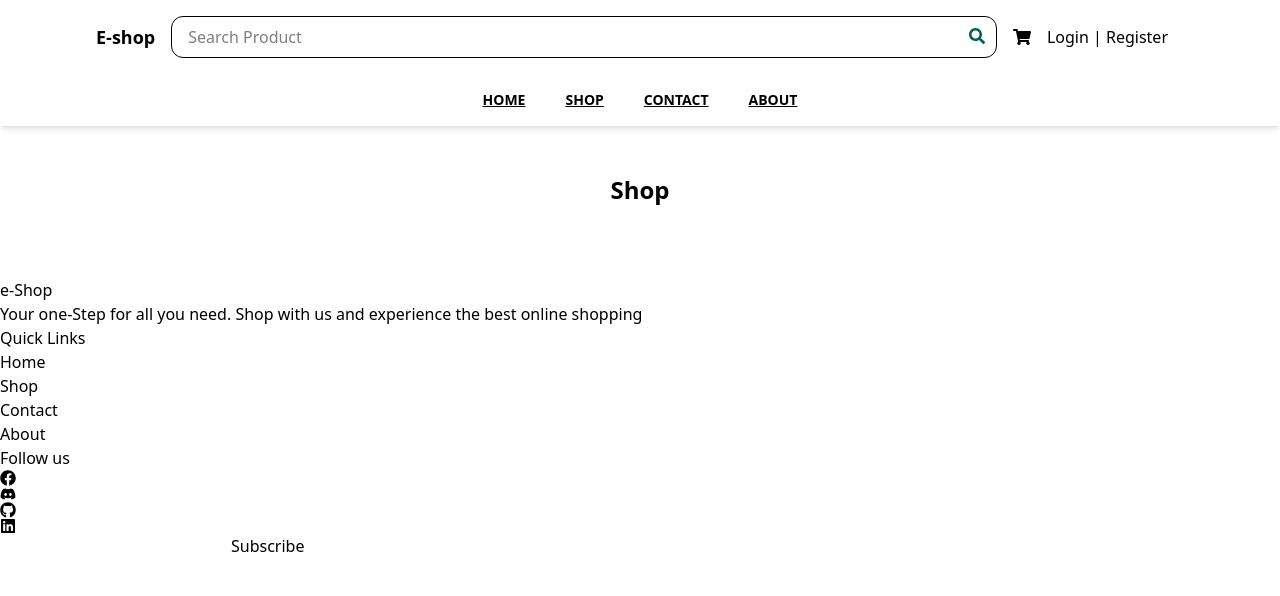
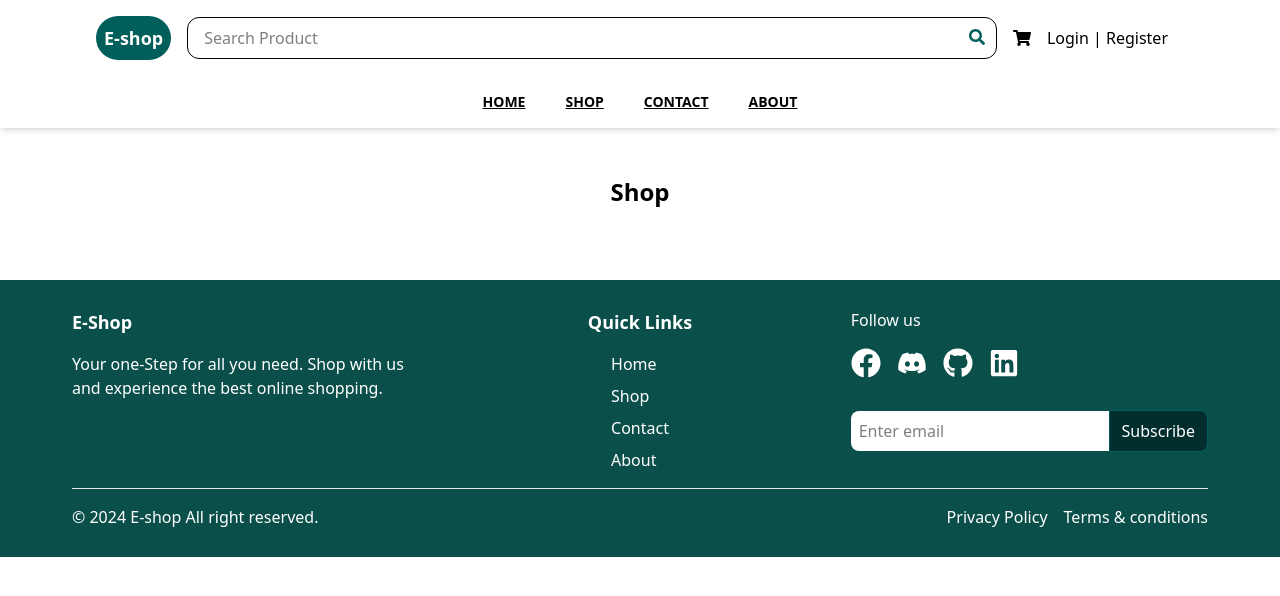
Before and after one commit to aliarif2050/e_shop_website, a React (Vite) app: page /e_shop_website/shop in a window 1280 px wide. Shown: the top 596 px of the page. Built offline with nearby package versions, Linux system fonts and the light colour scheme.

Commit message:
Added Cart, Cart page and Shop page

```diff
--- a/package.json
+++ b/package.json
@@ -20,7 +20,8 @@
     "react-dom": "^19.1.0",
     "react-icons": "^5.5.0",
     "react-redux": "^9.2.0",
-    "react-router-dom": "^7.7.1"
+    "react-router-dom": "^7.7.1",
+    "react-toastify": "^11.0.5"
   },
   "devDependencies": {
     "@eslint/js": "^9.30.1",
--- a/src/App.jsx
+++ b/src/App.jsx
@@ -1,7 +1,8 @@
 import { BrowserRouter, Routes, Route } from "react-router-dom"
 import Navbar from "./components/Navbar"
-import Footer from "./components/footer"
+import Footer from "./components/Footer"
 import Shop from "./pages/Shop"
+import Cart from "./pages/Cart"
 import Home from "./pages/home"
 
 function App() {
@@ -13,6 +14,8 @@ function App() {
       <Routes>
          <Route path="/" element={<Home/>}></Route>
          <Route path="/shop" element={<Shop/>}> </Route>
+         <Route path="/cart" element={<Cart/>}> </Route>
+
 
       </Routes>
     <Footer/>
--- a/src/components/Footer.jsx
+++ b/src/components/Footer.jsx
@@ -5,43 +5,53 @@ import { Link } from 'react-router-dom'
 
 const Footer = () => {
   return (
-    <footer>
-      <div>
-        <div>
-          <h3>e-Shop</h3>
-          <p>
-            Your one-Step for all you need. Shop with us and experience the best online shopping
+    <footer className='bg-teal-900 text-white py-7 px-4 md:px-16 lg:px-18'>
+      <div className='conatainer mx-auto grid grid-cols-1 md:grid-cols-3 gap-8'>
+        <div >
+          <h3 className='text-lg font-bold'>E-Shop</h3>
+          <p className='mt-4'>
+            Your one-Step for all you need. Shop with us and experience the best online shopping.
           </p>
         </div>
-        <div>
-          <h4>Quick Links</h4>
-          <ul>
+        <div className='flex flex-col md:items-center'>
+          <h4 className='text-lg font-semibold'>Quick Links</h4>
+          <ul className='mt-4 space-y-2'>
             <li>
-              <Link>Home</Link>
+              <Link to="/" className='hover:underline'>Home</Link>
             </li>
             <li>
-              <Link>Shop</Link>
+              <Link to="/shop" className='hover:underline'>Shop</Link>
             </li>
             <li>
-              <Link>Contact</Link>
+              <Link to="/contact" className='hover:underline'>Contact</Link>
             </li>
             <li>
-              <Link>About</Link>
+              <Link to="/about" className='hover:underline'>About</Link>
             </li>
           </ul>
         </div>
         <div>
           <h4>Follow us</h4>
-          <div>
-            <a href=""><FaFacebook/></a>
-            <a href=""><FaDiscord/></a>
-            <a href=""><FaGithub/></a>
-            <a href=""><FaLinkedin/></a>
-           </div>
-           <form>
-            <input type="email" />
-            <button>Subscribe</button>
-           </form>
+          <div className='flex space-x-4 mt-4'>
+            <a href="" className='hover:text-gray-400 text-3xl'><FaFacebook /></a>
+            <a href="" className='hover:text-gray-400 text-3xl'><FaDiscord /></a>
+            <a href="" className='hover:text-gray-400 text-3xl'><FaGithub /></a>
+            <a href="" className='hover:text-gray-400 text-3xl'><FaLinkedin /></a>
+          </div>
+          <form className='flex items-center justify-center mt-8'>
+            <input type="email" placeholder='Enter email' className='w-full p-2 rounded-l-lg text-black bg-white border-teal-800' />
+            <button className='bg-teal-950 text-white px-3 py-2 rounded-r-lg
+            border border-teal-800'>Subscribe</button>
+          </form>
+        </div>
+      </div>
+      <div className='mt-4 border-t border-gray-200 pt-4'>
+        <div className='container mx-auto flex flex-col md:flex-row justify-between items-center'>
+          <p>&copy; 2024 E-shop All right reserved.</p>
+          <div className='flex space-x-4 mt-4 md:mt-0'>
+            <a href="" className='hover:underline'>Privacy Policy</a>
+            <a href="" className='hover:underline'>Terms & conditions</a>
+          </div>
         </div>
       </div>
     </footer>
--- a/src/components/Navbar.jsx
+++ b/src/components/Navbar.jsx
@@ -1,12 +1,14 @@
 import React from 'react'
 import { FaSearch, FaShoppingCart, FaUser } from 'react-icons/fa'
+import { useSelector } from 'react-redux'
 import { Link } from 'react-router-dom'
 
 const Navbar = () => {
+    const products = useSelector(state => state.cart.products)
     return (
         <nav className='bg-white shadow-md'>
             <div className='container mx-auto px-4 md:px-16 lg:px-24 py-4 flex justify-between items-center'>
-                <div className='text-lg font-bold'>
+                <div className=' p-2 text-lg font-bold bg-teal-800 text-white rounded-3xl'>
                     <Link to="/">E-shop</Link>
                 </div>
                 <div className='relative flex-1 mx-4'>
@@ -17,7 +19,13 @@ const Navbar = () => {
                     </form>
                 </div>
                 <div className='flex items-center space-x-4'>
-                    <Link to='/cart'><FaShoppingCart className='text-lg ' /></Link>
+                    <Link to='/cart' className='relative'><FaShoppingCart className='text-lg ' />
+                    {products.length>0 && (
+                        <span className=' absolute top-0 text-xs w-4 left-3 bg-teal-800 rounded-full flex justify-center items-center text-white'>
+                            {products.length}
+                        </span>
+                    )}
+                    </Link>
                     <button className='hidden md:block'>
                         Login | Register
                     </button>
--- a/src/components/productcard.jsx
+++ b/src/components/productcard.jsx
@@ -1,7 +1,18 @@
 import React from 'react'
 import { FaStar } from 'react-icons/fa'
+import { useDispatch } from 'react-redux'
+import { addToCart } from '../redux/cartSlice'
+
 
 const Productcard = ({product}) => {
+  const dispatch = useDispatch()
+   const handleAddToCart = (e, product)=>{
+    e.stopPropagation()
+    e.preventDefault()
+    dispatch(addToCart(product))
+  alert("Product added successfully")
+
+   }
   return (
     <div className='bg-white p-4 shadow rounded relative border
     transform transition-trasform duration-300 hover:scale-105'>
@@ -18,7 +29,8 @@ const Productcard = ({product}) => {
         </div>
          <div
         className='absolute bottom-1 right-1 flex items-center justify-center w-8 h-8 bg-teal-800
-        group text-white text-sm rounded-full hover:w-19 hover:bg-teal-800 transition-all cursor-pointer'>
+        group text-white text-sm rounded-full hover:w-19 hover:bg-teal-800 transition-all cursor-pointer overflow-visible'
+        onClick={(e) => handleAddToCart(e ,product)}>
             <span className='group-hover:hidden'>+</span>
             <span className='hidden group-hover:block'>Add to cart</span>
         </div>
--- /dev/null
+++ b/src/pages/Cart.jsx
@@ -0,0 +1,81 @@
+import React, { useState } from 'react'
+import { useSelector } from 'react-redux'
+import EmptyCart from '../assets/images/emptyCart.jpg'
+import { FaTrashAlt } from 'react-icons/fa'
+useSelector
+const Cart = () => {
+    const cart = useSelector(state => state.cart)
+    const [address,setAddress]=useState('main street,0012')
+    const handleAddClick = () =>{
+    }
+    return (
+        <div className='container mx-auto py-8 min-h-96 px-4 md:px-16 lg:px-24 '>
+            {cart.products.length > 0 ?
+                (<div>
+                    <h3 className='text-2xl font-semibold mb-4'>Shopping Cart</h3>
+                    <div className='flex flex-col md:flex-row justify-between space-x-10 mt-8'>
+                        <div className='md:w-2/3'>
+                            <div className='flex justify-between border-b items-center mb-4 text-xs font-bold '>
+                                <p>PRODUCTS</p>
+                                <div className='flex space-x-10'>
+                                    <p>PRICE&emsp;&emsp;</p>
+                                    <p>QUANTITY</p>
+                                    <p>SUBTOTAL</p>
+                                    <p>REMOVE</p>
+                                </div>
+                            </div>
+                            {cart.products.map((product) =>
+                            (
+                                <div key={product.id} className='flex items-center justify-between p-3 border-b'>
+                                    <div className='md:flex items-center space-x-5'>
+                                        <img src={product.image} alt={product.label} className='w-12 h-12 object-contain rounded' />
+                                        <div className='flex'>
+                                            <h3 className='font-bold pr-1'>{product.name}</h3>
+                                        </div>
+                                    </div>
+                                    <div className='flex space-x-11 items-center'>
+                                        <p>${product.price}</p>
+                                        <div className='flex items-center justify-center border'>
+                                            <button className='text-xl px-1.5 py-0.5 border-r  bg-teal-800 text-white '
+                                             onClick={handleAddClick}>-</button>
+                                            <p className='text-xl px-2'>{product.quantity}</p>
+                                            <button className='text-xl px-1 py-0.5 border-l bg-teal-800 text-white '>+</button>
+                                        </div>
+                                        <p>${(product.quantity * product.price).toFixed(2)}&nbsp;&nbsp;</p>
+                                        <button className='text-teal-800 hover:text-black'>
+                                            <FaTrashAlt />
+                                        </button>
+                                    </div>
+                                </div>
+                            ))}
+
+                        </div>
+                        <div className='md:w-1/3 bg-white p-6 rounded-lg shadow-md border'>
+                            <h3 className='text-sm font-semibold mb-5'>CART TOTAL</h3>
+                            <div className='flex justify-between mb-5 border-b pb-1'>
+                                <span className='text-sm'>Total Items</span>
+                                <span>{cart.totalQuantity}</span>
+                            </div>
+                            <div className='mb-4 border-b pb-2'>
+                                <p>Shipping</p>
+                                <p className='ml-2'>Shipping to{" "}</p>
+                                <span className='text-sm font-bold'>{address}</span>
+                                <button className='text-blue-500 hover:underline mt-1 ml-2'>Change Address</button>
+                            </div>
+                            <div className='flex justify-between mb-4'>
+                                <span>Total Price: </span>
+                                <span>${cart.totalPrice.toFixed(2)}</span>
+                            </div>
+                            <button className='w-full bg-teal-800 text-white py-2 hover:bg-teal-950'>Procced to Checkout</button>
+                        </div>
+                    </div>
+                </div>)
+                : <div className='flex justify-center'>
+                    <img src={EmptyCart} alt="" />
+                </div>}
+
+        </div>
+    )
+}
+
+export default Cart
--- a/src/redux/cartSlice.jsx
+++ b/src/redux/cartSlice.jsx
@@ -1,7 +1,9 @@
 import { createSlice } from "@reduxjs/toolkit";
 
 const initialState = {
-    product : [],
+    products : [],
+    totalQuantity:0,
+    totalPrice:0
 }
 
 const cartSlice = createSlice(
@@ -9,10 +11,30 @@ const cartSlice = createSlice(
         name:'cart',
         initialState,
         reducers :{
-
+            addToCart(state, action)
+            {
+                const newItem = action.payload
+                const itemIndex = state.products.find((item) => item.id === newItem.id)
+                if(itemIndex){
+                    itemIndex.quantity++;
+                    itemIndex.totalPrice+= newItem.price
+                }
+                else{
+                    state.products.push({
+                        id:newItem.id,
+                        name:newItem.label,
+                        price:newItem.price,
+                        quantity: 1,
+                        totalPrice :newItem.price,
+                        image: newItem.image,
+                    })
+                }
+                state.totalPrice +=newItem.price
+                state.totalQuantity ++
+            }
         }
 
     }
 )
-export const {setProducts} = cartSlice.actions
+export const {addToCart} = cartSlice.actions
 export default cartSlice.reducer
```
Also changed, not shown: src/assets/images/emptyCart.jpg (added), 1 other file (tests, documents, lock files or other folders).
